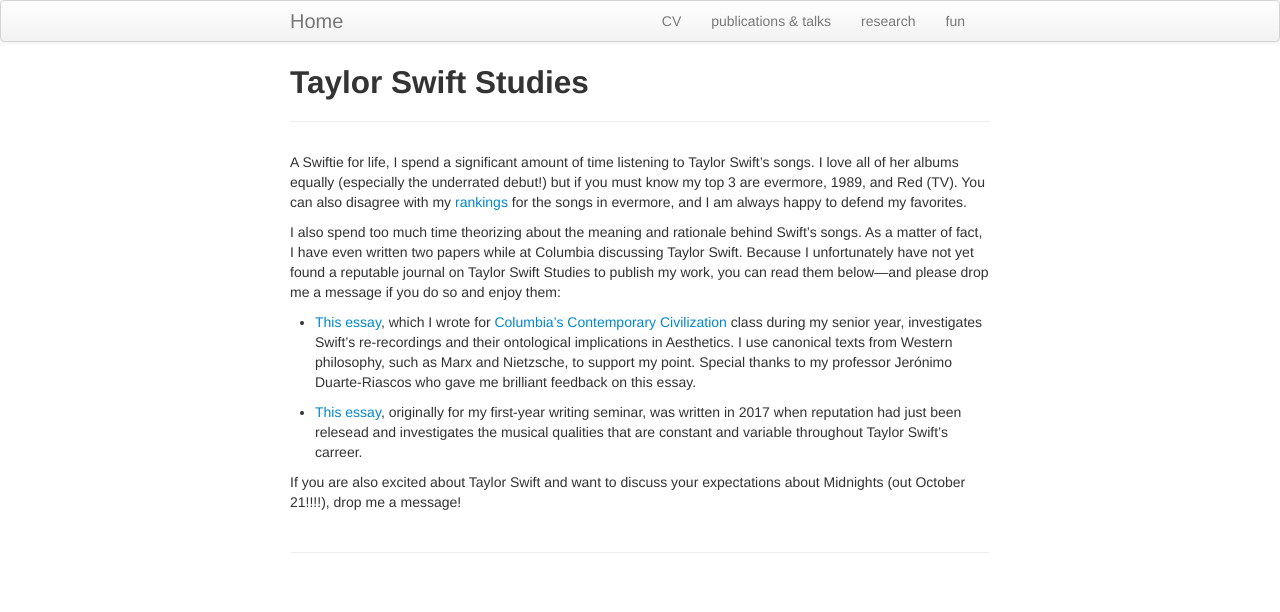
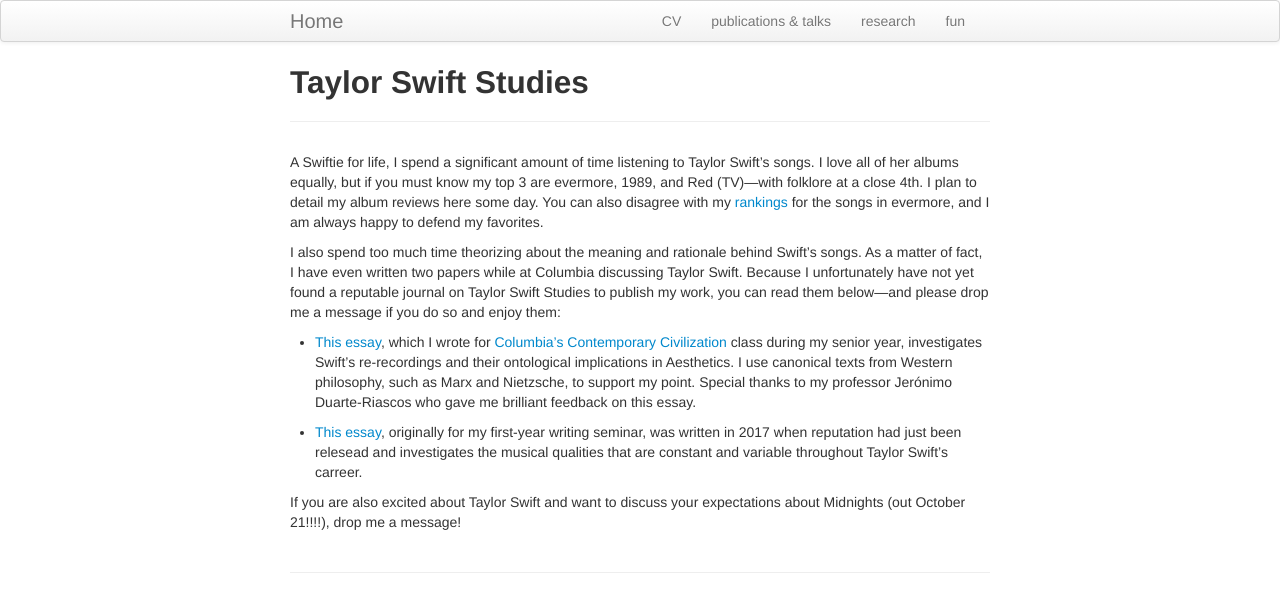
Before and after one commit to gsagostini/gsagostini.github.io, a Jekyll site: the page built from pages/taylor_swift.md, in a window 1280 px wide. Shown: the top 612 px of the page. Built offline with Jekyll 4.4.1, drawn with Linux system fonts in a browser that asks for light colours.

Commit message:
folklore

```diff
--- a/pages/taylor_swift.md
+++ b/pages/taylor_swift.md
@@ -4,7 +4,7 @@ title: Taylor Swift Studies
 description: scholarship that I produced surrounding the most influential musician of our generation
 ---
 
-A Swiftie for life, I spend a significant amount of time listening to Taylor Swift's songs. I love all of her albums equally (especially the underrated debut!) but if you must know my top 3 are evermore, 1989, and Red (TV). You can also disagree with my [rankings](../images/evermore_tracks.png) for the songs in evermore, and I am always happy to defend my favorites.
+A Swiftie for life, I spend a significant amount of time listening to Taylor Swift's songs. I love all of her albums equally, but if you must know my top 3 are evermore, 1989, and Red (TV)---with folklore at a close 4th. I plan to detail my album reviews here some day. You can also disagree with my [rankings](../images/evermore_tracks.png) for the songs in evermore, and I am always happy to defend my favorites.
 
 I also spend too much time theorizing about the meaning and rationale behind Swift's songs. As a matter of fact, I have even written two papers while at Columbia discussing Taylor Swift. Because I unfortunately have not yet found a reputable journal on Taylor Swift Studies to publish my work, you can read them below---and please drop me a message if you do so and enjoy them:
 
```
